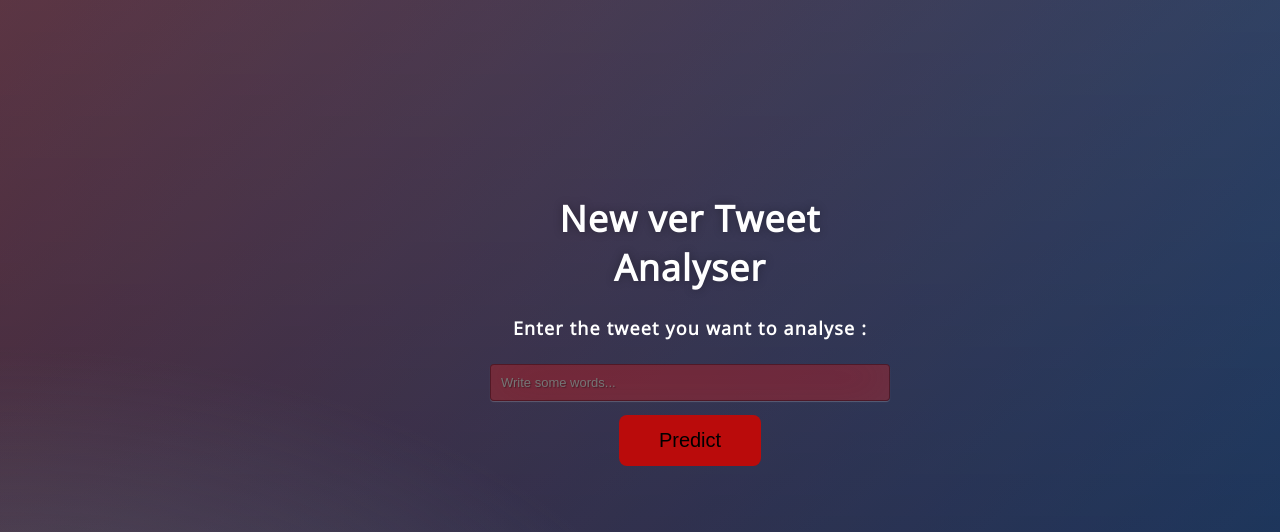
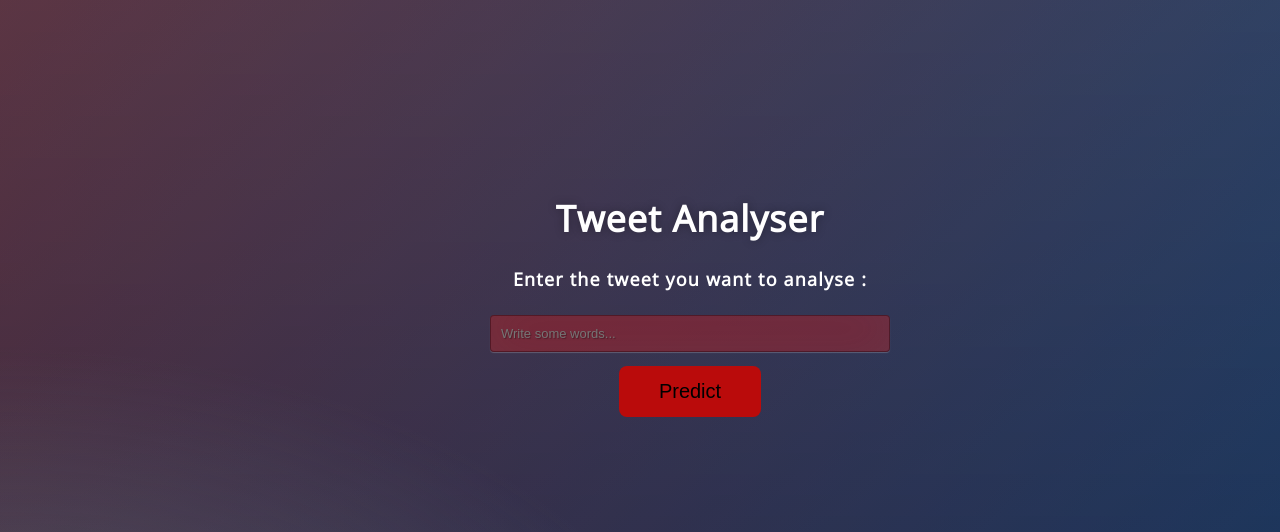
Before and after one commit to 13w13/Hate-speech-detection-Engine, a Flask app: page / in a window 1280 px wide. Shown: the top 532 px of the page. Run offline with Flask 2, Linux system fonts and the light colour scheme.

Commit message:
reladcach

```diff
--- a/app.py
+++ b/app.py
@@ -167,4 +167,4 @@ def predict():
 if __name__ == '__main__':
     app.debug = True
     port = int(os.environ.get("PORT", 5000))
-    app.run(host='0.0.0.0', port=port, debug=True)
+    app.run(host='127.0.0.1', port=port, debug=True)
--- a/templates/index.html
+++ b/templates/index.html
@@ -14,7 +14,7 @@
 
 <body>
  <div class="login">
-	<h1>New ver Tweet Analyser</h1>
+	<h1>Tweet Analyser</h1>
      <h4> Enter the tweet you want to analyse :</h4>
 
      <!-- Main Input For Receiving Query to our ML -->
```
